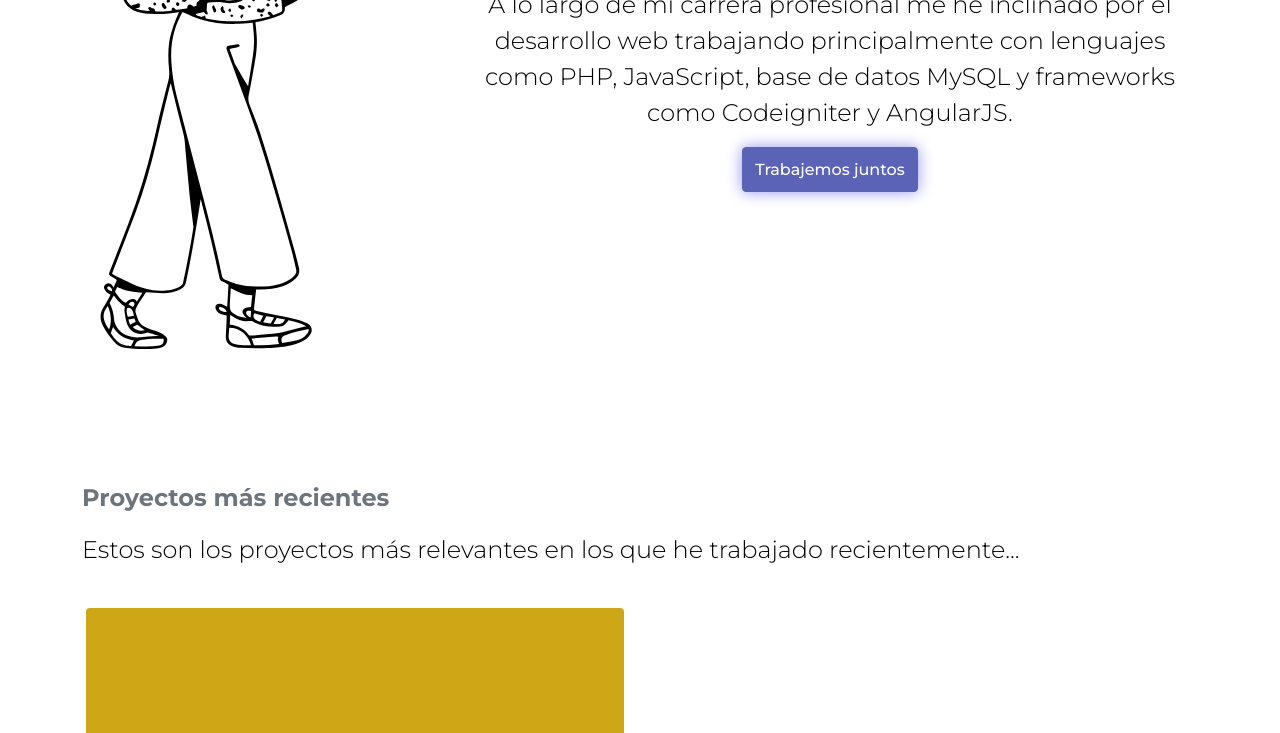
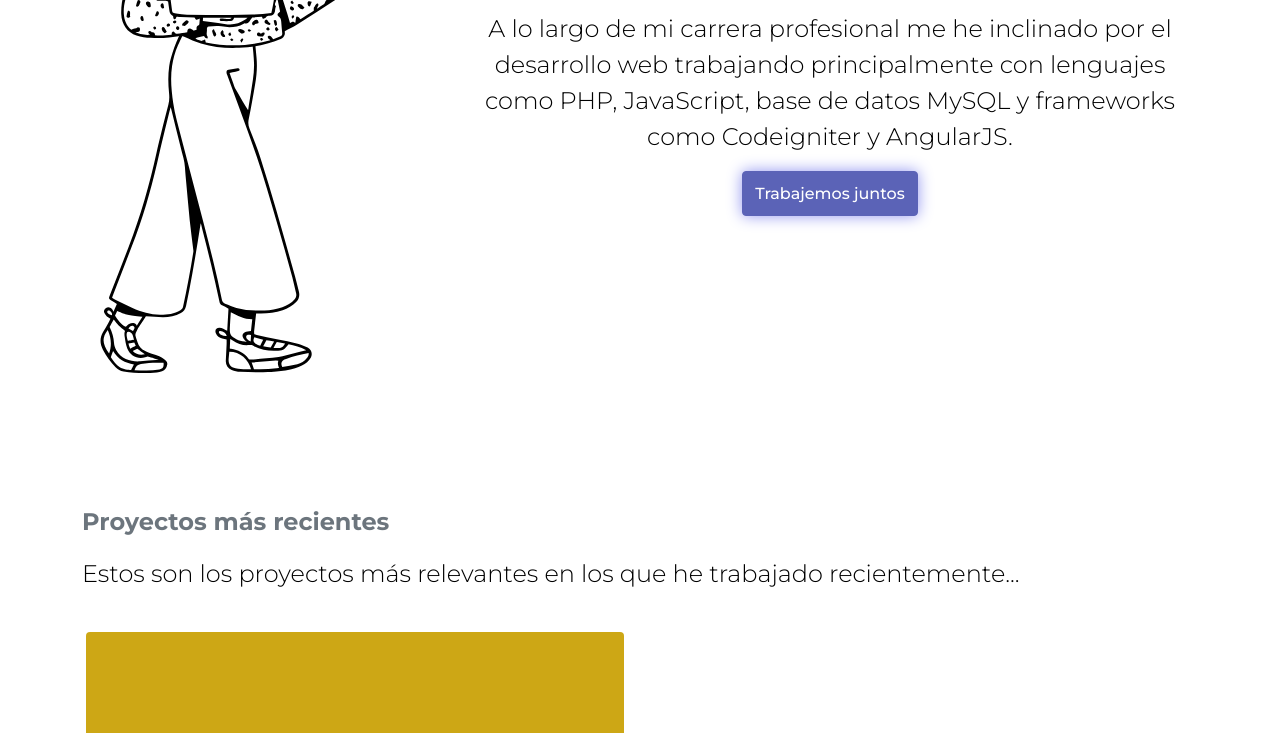
Before and after one commit to sclaretv/web.scarletv, a website built with webpack: page src/index.html in a window 1280 px wide. Shown: the part 364-1097 px from the top of the page. Built offline with nearby package versions, Linux system fonts and the light colour scheme.

Commit message:
mejorasmejoras

```diff
--- a/src/index.html
+++ b/src/index.html
@@ -34,7 +34,7 @@
 
     <div class="container">
 
-        <section id="home" class="pt-4 pb-6">
+        <section id="home" class="pt-5 pb-6">
             <div class="row ">
 
             <div class="col-xs-12 col-md-4 d-flex align-items-end">
```
Also changed, not shown: dist/index.html.
